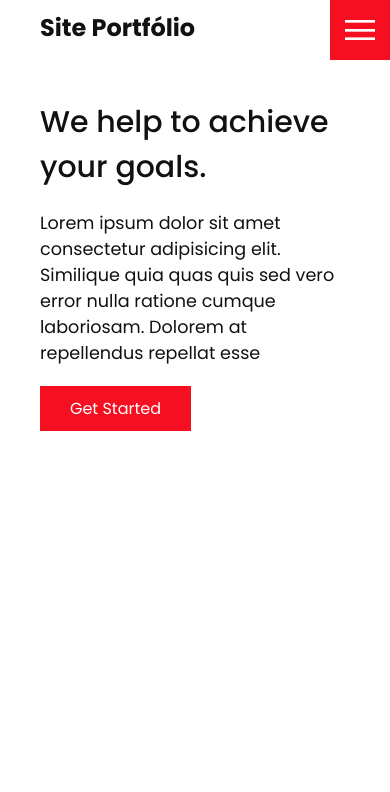
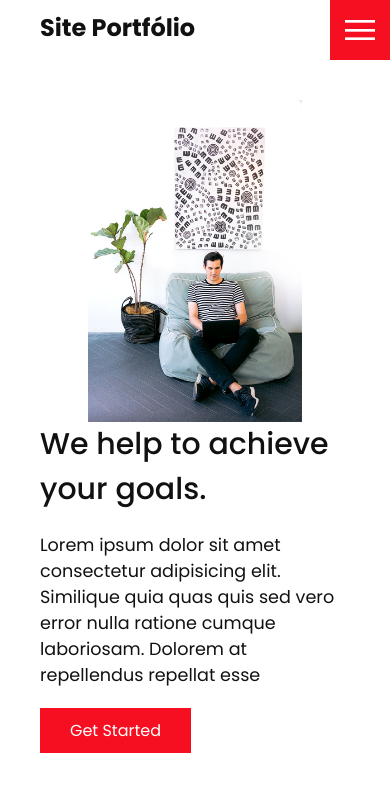
Before and after one commit to nicaorp/portfolioNicolas, a plain HTML site: page index.html in a window 390 px wide. Drawn offline with Linux system fonts and the light colour scheme.

Commit message:
home img media query

```diff
--- a/css/style.css
+++ b/css/style.css
@@ -468,7 +468,10 @@ section.home {
 
 @media (max-width: 1068px) {
     .home-img {
-        display: none;
+        display: block;
+        position: relative;
+        max-height: 50%;
+        margin: 0 auto;
     }
 
     .logo {
```
